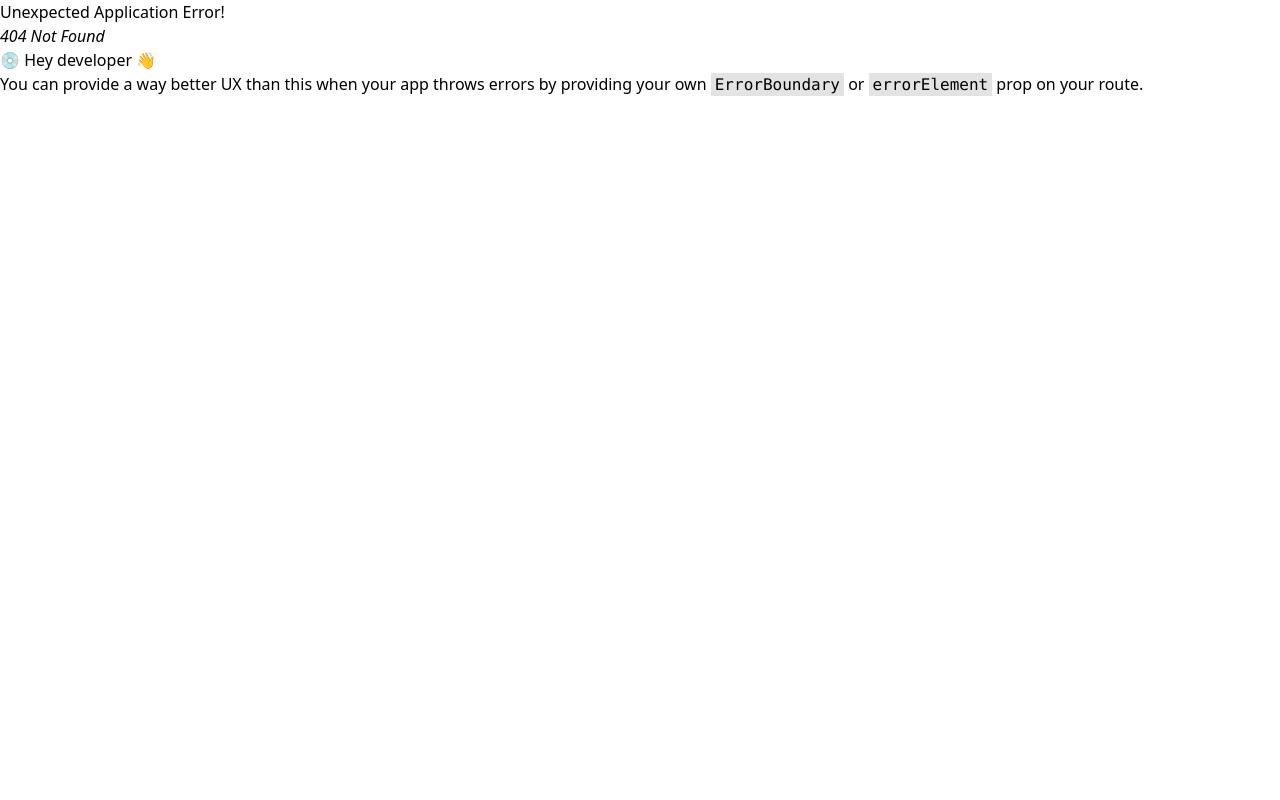
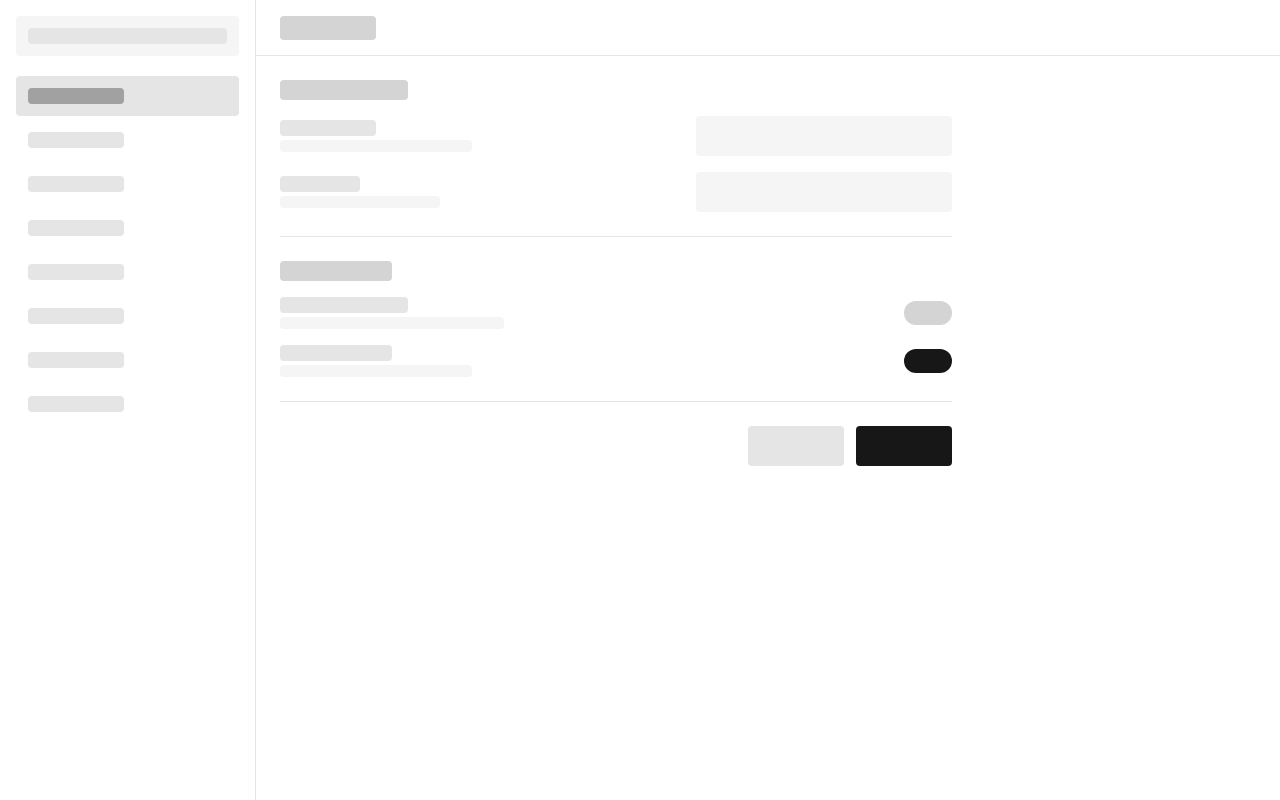
Before and after one commit to Ishu-9958/frontend-learning-repo, a React (Vite) app in the folder React-Learning/React-layout-assignment/layouts/: page /setting-page in a window 1280 px wide. Before the commit this address had no page. Built offline with nearby package versions, Linux system fonts and the light colour scheme.

Commit message:
adding setting page

```diff
--- a/React-Learning/React-layout-assignment/layouts/src/App.tsx
+++ b/React-Learning/React-layout-assignment/layouts/src/App.tsx
@@ -13,6 +13,7 @@ import { SearchResult } from "./pages/SearchResult";
 import { VideoPlayer } from "./pages/VideoPlayer";
 import { EcommercePdp } from "./pages/EcommercePdp";
 import { LiveScore } from "./pages/LiveScore";
+import { SettingPage } from "./pages/SettingPage";
 
 
 const router=createBrowserRouter([
@@ -69,6 +70,10 @@ const router=createBrowserRouter([
     path:'live-score',
     element: <LiveScore/>
   }
+  ,{
+    path:'setting-page',
+    element: <SettingPage/>
+  }
 ]);
 
 
--- /dev/null
+++ b/React-Learning/React-layout-assignment/layouts/src/components/SettingPageComponent/LeftSettingPage.tsx
@@ -0,0 +1,20 @@
+import { SettingPageLeftItem } from "./SettingPageLeftItem";
+
+
+export const LeftSettingPage = () => {
+  return (
+    <div className="w-64 border-r border-neutral-200 p-4 flex flex-col gap-1">
+      <div className="h-10 w-full bg-neutral-100 rounded flex items-center px-3 mb-4">
+        <div className="h-4 flex-1 bg-neutral-200 rounded"></div>
+      </div>
+      <SettingPageLeftItem isFirst={true}/>
+      <SettingPageLeftItem isFirst={false}/>
+      <SettingPageLeftItem isFirst={false}/>
+      <SettingPageLeftItem isFirst={false}/>
+      <SettingPageLeftItem isFirst={false}/>
+      <SettingPageLeftItem isFirst={false}/>
+      <SettingPageLeftItem isFirst={false}/>
+      <SettingPageLeftItem isFirst={false}/>
+    </div>
+  );
+};
--- /dev/null
+++ b/React-Learning/React-layout-assignment/layouts/src/components/SettingPageComponent/RightSettingPage.tsx
@@ -0,0 +1,53 @@
+import React from "react";
+
+export const RightSettingPage = () => {
+  return (
+    <div className="flex-1 flex flex-col">
+      <div className="h-14 border-b border-neutral-200 flex items-center px-6">
+        <div className="h-6 w-24 bg-neutral-300 rounded"></div>
+      </div>
+      <div className="flex-1 p-6 overflow-auto">
+        <div className="max-w-2xl flex flex-col gap-6">
+          <div className="flex flex-col gap-4 pb-6 border-b border-neutral-200">
+            <div className="h-5 w-32 bg-neutral-300 rounded"></div>
+            <div className="flex items-center justify-between">
+              <div className="flex flex-col gap-1">
+                <div className="h-4 w-24 bg-neutral-200 rounded"></div>
+                <div className="h-3 w-48 bg-neutral-100 rounded"></div>
+              </div>
+              <div className="h-10 w-64 bg-neutral-100 rounded"></div>
+            </div>
+            <div className="flex items-center justify-between">
+              <div className="flex flex-col gap-1">
+                <div className="h-4 w-20 bg-neutral-200 rounded"></div>
+                <div className="h-3 w-40 bg-neutral-100 rounded"></div>
+              </div>
+              <div className="h-10 w-64 bg-neutral-100 rounded"></div>
+            </div>
+          </div>
+          <div className="flex flex-col gap-4 pb-6 border-b border-neutral-200">
+            <div className="h-5 w-28 bg-neutral-300 rounded"></div>
+            <div className="flex items-center justify-between">
+              <div className="flex flex-col gap-1">
+                <div className="h-4 w-32 bg-neutral-200 rounded"></div>
+                <div className="h-3 w-56 bg-neutral-100 rounded"></div>
+              </div>
+              <div className="h-6 w-12 bg-neutral-300 rounded-full"></div>
+            </div>
+            <div className="flex items-center justify-between">
+              <div className="flex flex-col gap-1">
+                <div className="h-4 w-28 bg-neutral-200 rounded"></div>
+                <div className="h-3 w-48 bg-neutral-100 rounded"></div>
+              </div>
+              <div className="h-6 w-12 bg-neutral-900 rounded-full"></div>
+            </div>
+          </div>
+          <div className="flex justify-end gap-3">
+            <div className="h-10 w-24 bg-neutral-200 rounded"></div>
+            <div className="h-10 w-24 bg-neutral-900 rounded"></div>
+          </div>
+        </div>
+      </div>
+    </div>
+  );
+};
--- /dev/null
+++ b/React-Learning/React-layout-assignment/layouts/src/components/SettingPageComponent/SettingPageLeftItem.tsx
@@ -0,0 +1,13 @@
+import React from 'react'
+
+export const SettingPageLeftItem = ({isFirst}:{isFirst:React.ReactNode}) => {
+  return (
+    <>
+    {isFirst ?<div className="h-10 rounded flex items-center px-3 bg-neutral-200">
+        <div className="h-4 w-24 rounded bg-neutral-400"></div>
+      </div> : <div className="h-10 rounded flex items-center px-3 hover:bg-neutral-100">
+        <div className="h-4 w-24 rounded bg-neutral-200"></div>
+      </div>}
+    </>
+  )
+}
--- a/React-Learning/React-layout-assignment/layouts/src/pages/Home.tsx
+++ b/React-Learning/React-layout-assignment/layouts/src/pages/Home.tsx
@@ -3,7 +3,7 @@ import { Link } from "react-router-dom";
 function Home(){
 
     const paths=['','3-column-feed','sidebar-content','filter-grid','dashboard-kpi','data-table','kanban-board','chat-messenger','profile-feed','search-result'
-        ,'video-player','ecommerce-pdp','live-score'
+        ,'video-player','ecommerce-pdp','live-score','setting-page'
     ];
 
     return <>
--- /dev/null
+++ b/React-Learning/React-layout-assignment/layouts/src/pages/SettingPage.tsx
@@ -0,0 +1,12 @@
+import { LeftSettingPage } from "../components/SettingPageComponent/LeftSettingPage"
+import { RightSettingPage } from "../components/SettingPageComponent/RightSettingPage";
+
+
+export const SettingPage = () => {
+  return (
+    <div className="flex h-full">
+      <LeftSettingPage/>
+      <RightSettingPage/>
+    </div>
+  );
+};
```
